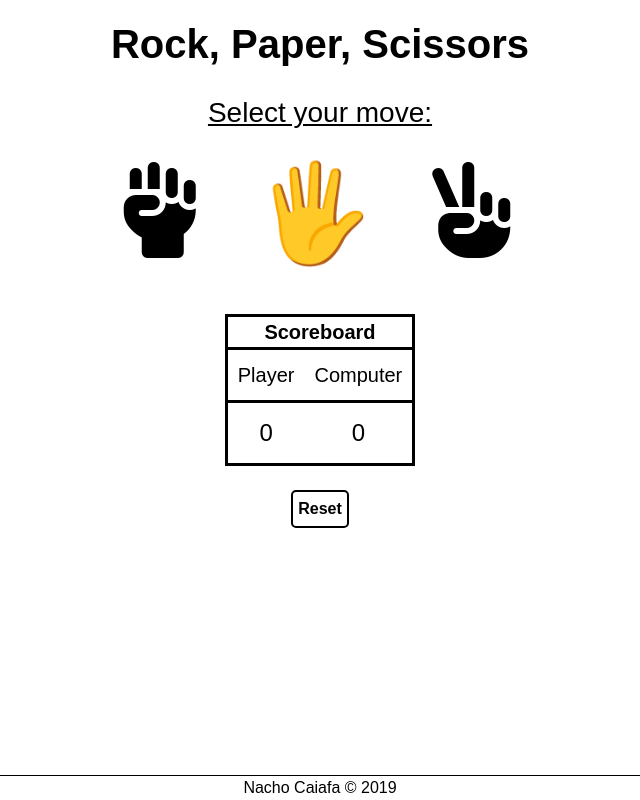
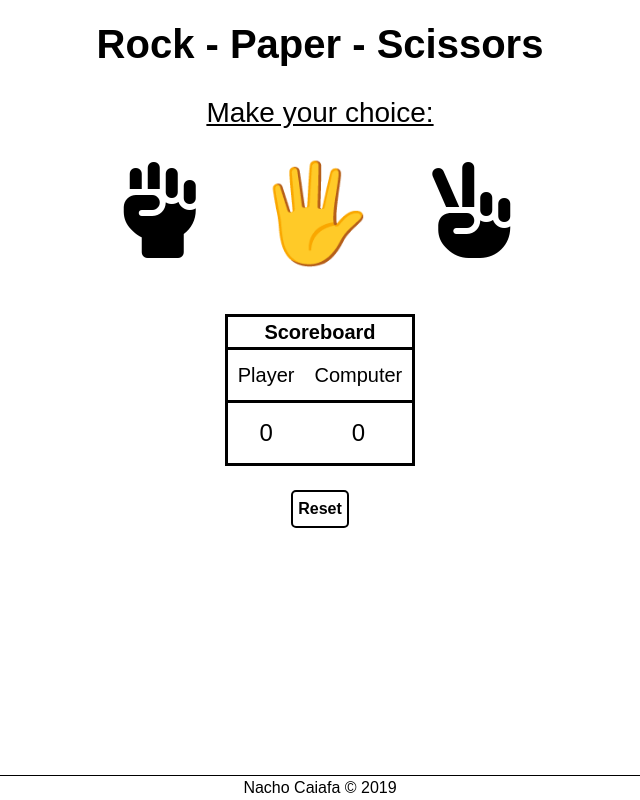
Before and after one commit to NachoKai/rock-paper-scissors, a plain HTML site: page index.html in a window 1280 px wide. Shown: the whole page, without its empty margins (320-960 px from the left). Drawn offline with nearby package versions, Linux system fonts and the light colour scheme.

Commit message:
Update index.html

```diff
--- a/index.html
+++ b/index.html
@@ -14,9 +14,9 @@
 <body>
     <div class="container">
         <div class="gamebox" id="gamebox">
-            <h1 class="title">Rock, Paper, Scissors</h1>
+            <h1 class="title">Rock - Paper - Scissors</h1>
 
-            <h3>Select your move:</h3>
+            <h3>Make your choice:</h3>
             <div class="usercontainer">
                 <i id="rock" class="fa">✊</i>
                 <i id="paper" class="fa">🖐</i>
```
